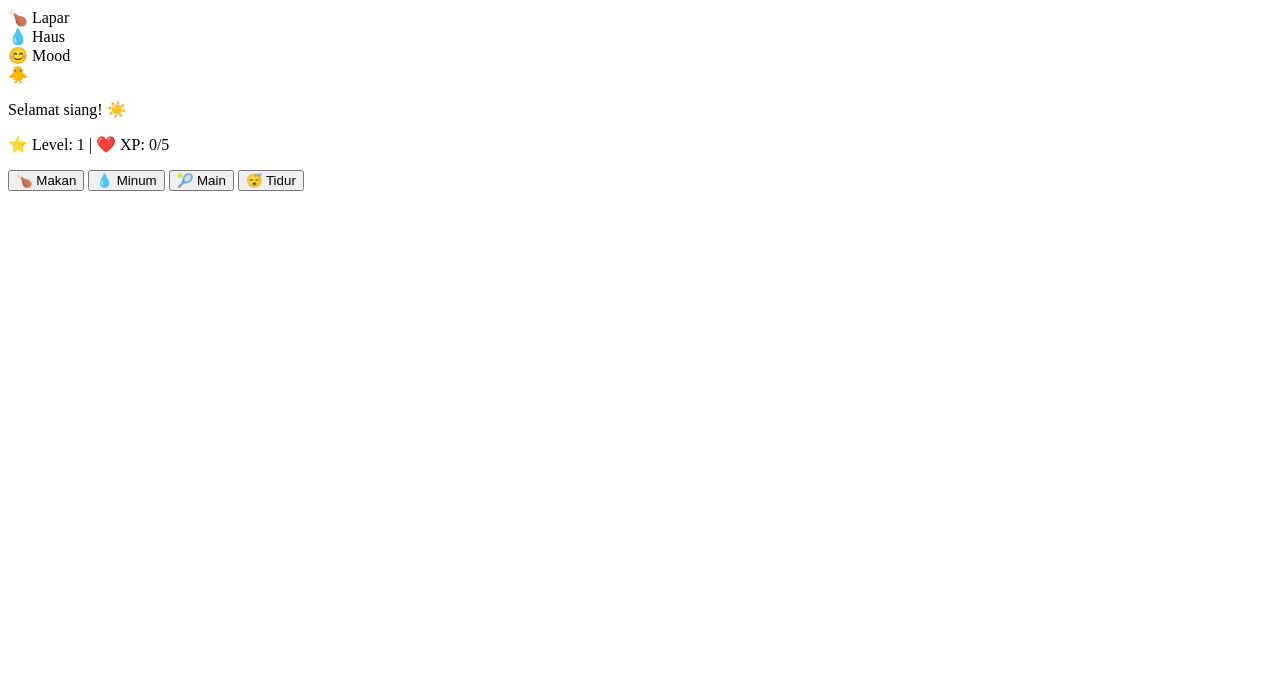
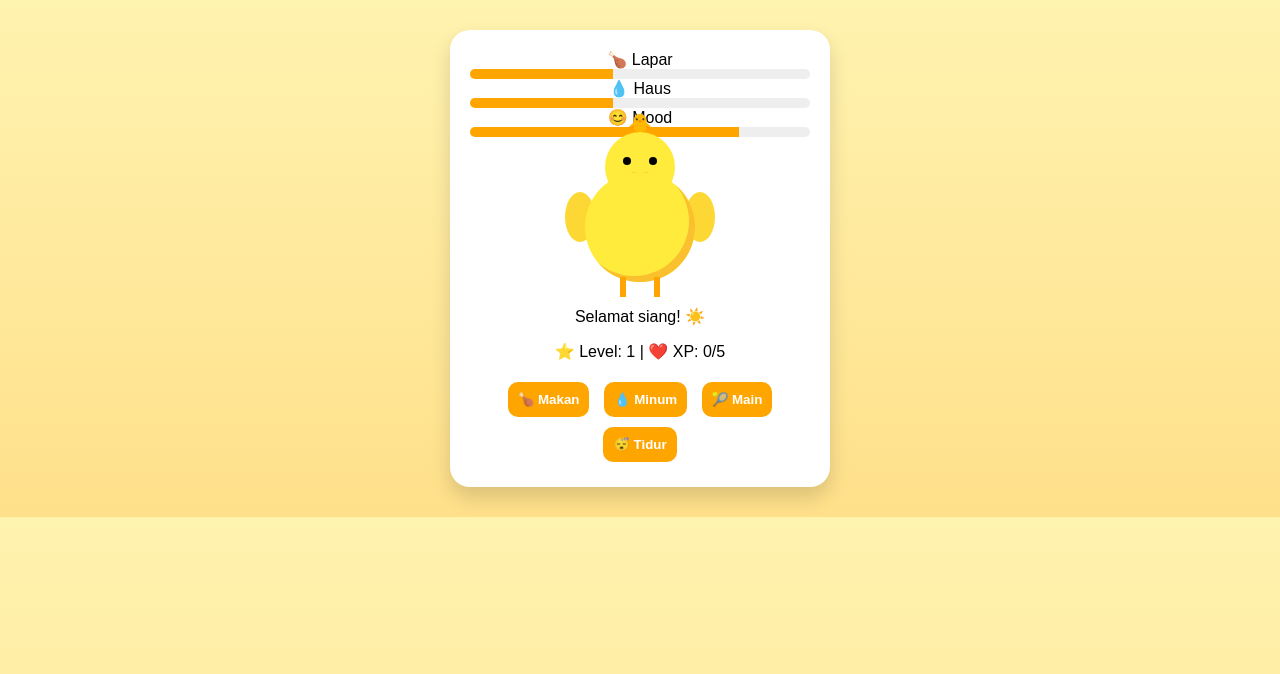
Before and after one commit to shaaavira/virtual-pet, a plain HTML site: page index.html in a window 1280 px wide. Drawn offline with Linux system fonts and the light colour scheme.

Commit message:
style.css

```diff
--- a/style.css
+++ b/style.css
@@ -1,126 +1,173 @@
-let pet = JSON.parse(localStorage.getItem("chickPet")) || {
-    hunger: 40,
-    thirst: 40,
-    mood: 80,
-    affection: 50,
-    level: 1,
-    sleeping: false
-};
-
-const chick = document.getElementById("chick");
-
-function save() {
-    localStorage.setItem("chickPet", JSON.stringify(pet));
+body {
+    font-family: Arial;
+    background: linear-gradient(#fff3b0, #ffe08a);
+    text-align: center;
+    margin: 0;
 }
 
-function msg(t) {
-    document.getElementById("msg").innerText = t;
+.container {
+    width: 340px;
+    margin: 30px auto;
+    background: white;
+    padding: 20px;
+    border-radius: 20px;
+    box-shadow: 0 10px 20px rgba(0,0,0,0.15);
 }
 
-function update() {
-    document.getElementById("hungerBar").style.width = pet.hunger + "%";
-    document.getElementById("thirstBar").style.width = pet.thirst + "%";
-    document.getElementById("moodBar").style.width = pet.mood + "%";
-    document.getElementById("affection").innerText = pet.affection;
-    document.getElementById("level").innerText = pet.level;
-
-    chick.className = "chick";
-
-    if (pet.sleeping) chick.classList.add("sleep");
-    else if (pet.mood > 70) chick.classList.add("happy");
-    else if (pet.mood < 40) chick.classList.add("sad");
-
-    save();
+/* ================= STATS ================= */
+.bar {
+    height: 10px;
+    background: #eee;
+    border-radius: 10px;
+    overflow: hidden;
+}
+.fill {
+    height: 100%;
+    background: orange;
+    transition: 0.3s;
 }
 
-/* aksi */
-function feed() {
-    if (pet.sleeping) return msg("Dia lagi tidur 😴");
-    pet.hunger -= 15;
-    pet.mood += 5;
-    pet.affection += 3;
-    msg("Nyam! 🍗");
-    update();
+/* ================= CHICK ================= */
+.stage {
+    margin: 20px 0;
 }
 
-function drink() {
-    if (pet.sleeping) return msg("Dia lagi tidur 😴");
-    pet.thirst -= 15;
-    pet.mood += 5;
-    msg("Segar! 💧");
-    update();
+.chick-body {
+    width: 130px;
+    height: 130px;
+    margin: auto;
+    position: relative;
+    transition: 0.4s;
 }
 
-function play() {
-    if (pet.sleeping) return msg("Dia lagi tidur 😴");
-    pet.mood += 10;
-    pet.hunger += 5;
-    pet.thirst += 5;
-    pet.affection += 5;
-    msg("Main seru! 🎾");
-    update();
+/* badan */
+.chick-torso {
+    width: 110px;
+    height: 110px;
+    background: #ffeb3b;
+    border-radius: 50%;
+    position: absolute;
+    bottom: 0;
+    left: 10px;
+    box-shadow: inset -6px -6px 0 #fbc02d;
 }
 
-function sleep() {
-    pet.sleeping = !pet.sleeping;
-    msg(pet.sleeping ? "Zzz..." : "Bangun! 🐥");
-    update();
+/* kepala */
+.chick-head {
+    width: 70px;
+    height: 70px;
+    background: #ffeb3b;
+    border-radius: 50%;
+    position: absolute;
+    top: -20px;
+    left: 30px;
 }
 
-function sound() {
-    document.getElementById("sound").play();
-    msg("Piu piu! 🐥");
+/* mata */
+.eye {
+    width: 8px;
+    height: 8px;
+    background: black;
+    border-radius: 50%;
+    position: absolute;
+    top: 25px;
+}
+.eye.left { left: 18px; }
+.eye.right { right: 18px; }
+
+/* paruh */
+.beak {
+    width: 0;
+    height: 0;
+    border-left: 8px solid transparent;
+    border-right: 8px solid transparent;
+    border-top: 10px solid orange;
+    position: absolute;
+    top: 40px;
+    left: 50%;
+    transform: translateX(-50%);
 }
 
-/* greeting */
-function greet() {
-    let hour = new Date().getHours();
-    if (hour < 12) msg("Selamat pagi! 🐥");
-    else if (hour < 18) msg("Selamat siang! ☀️");
-    else msg("Selamat malam! 🌙");
+/* sayap */
+.wing-left, .wing-right {
+    width: 30px;
+    height: 50px;
+    background: #fdd835;
+    border-radius: 50%;
+    position: absolute;
+    top: 40px;
 }
 
-/* chat random */
-const talks = [
-    "Aku di sini 🐥",
-    "Temenin aku ya",
-    "Hehe 🐥",
-    "Kamu lagi apa?",
-    "Aku kangen 😢"
-];
+.wing-left { left: -10px; }
+.wing-right { right: -10px; }
 
-setInterval(() => {
-    if (!pet.sleeping && Math.random() < 0.3) {
-        msg(talks[Math.floor(Math.random() * talks.length)]);
-    }
-}, 5000);
+/* kaki */
+.leg-left, .leg-right {
+    width: 6px;
+    height: 20px;
+    background: orange;
+    position: absolute;
+    bottom: -15px;
+}
 
-/* idle system */
-setInterval(() => {
-    if (!pet.sleeping) {
-        pet.hunger += 2;
-        pet.thirst += 2;
-        pet.mood -= 1;
+.leg-left { left: 45px; }
+.leg-right { right: 45px; }
 
-        if (pet.hunger > 80) msg("Aku lapar 😢");
-        if (pet.thirst > 80) msg("Aku haus 😢");
+/* bubble */
+.bubble {
+    position: absolute;
+    top: -40px;
+    left: 50%;
+    transform: translateX(-50%);
+    font-size: 20px;
+}
 
-        if (Math.random() < 0.1) msg("💩 Ups...");
+/* ================= EMOSI ================= */
+.happy {
+    transform: scale(1.1);
+}
 
-        if (pet.mood > 100) {
-            pet.level++;
-            pet.mood = 80;
-            msg("Naik level! ⭐");
-        }
-    }
+.sad {
+    transform: scale(0.95);
+    filter: brightness(0.8);
+}
 
-    pet.hunger = Math.min(Math.max(pet.hunger, 0), 100);
-    pet.thirst = Math.min(Math.max(pet.thirst, 0), 100);
-    pet.mood = Math.min(Math.max(pet.mood, 0), 100);
+.angry {
+    animation: shake 0.3s infinite;
+}
 
-    update();
-}, 3000);
+.sleep {
+    opacity: 0.5;
+}
 
-/* first load */
-greet();
-update();
+/* shake */
+@keyframes shake {
+    0% { transform: translateX(0); }
+    25% { transform: translateX(-3px); }
+    50% { transform: translateX(3px); }
+    75% { transform: translateX(-3px); }
+    100% { transform: translateX(0); }
+}
+
+/* idle hidup */
+.idle {
+    animation: float 2s infinite;
+}
+
+@keyframes float {
+    0% { transform: translateY(0); }
+    50% { transform: translateY(-5px); }
+    100% { transform: translateY(0); }
+}
+
+/* button */
+button {
+    padding: 10px;
+    margin: 5px;
+    border: none;
+    border-radius: 10px;
+    background: orange;
+    color: white;
+    font-weight: bold;
+    cursor: pointer;
+}
```
